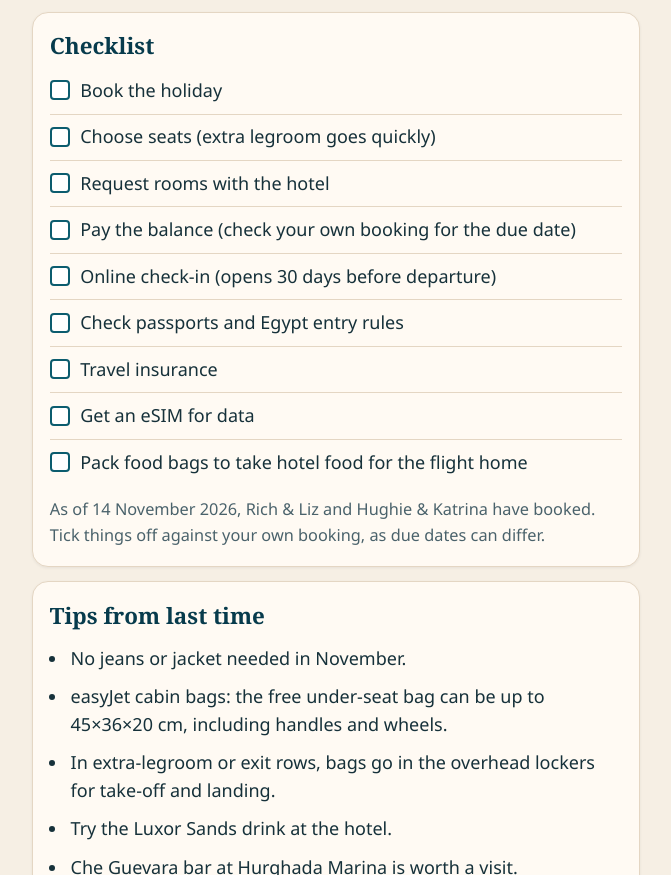
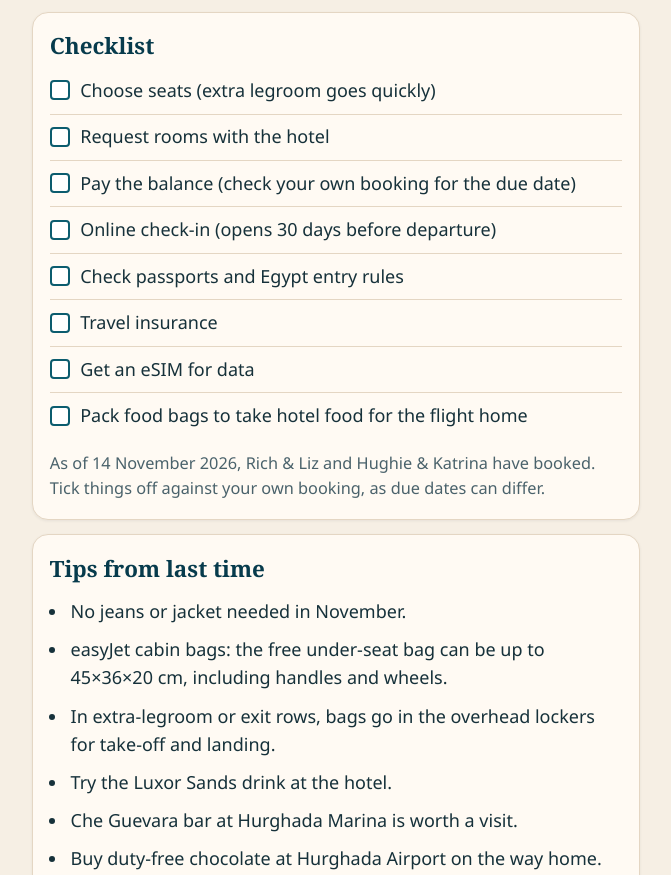
Before and after one commit to kk544nmsbt-sudo/hurghada-2027, a plain HTML site: page index.html in a window 1280 px wide. Shown: the part 1981-2856 px from the top of the page, without its empty margins (304-975 px from the left). Drawn offline with Linux system fonts and the light colour scheme.

Commit message:
Remove 'Book the holiday' from checklist

```diff
--- a/index.html
+++ b/index.html
@@ -444,7 +444,6 @@
     <section>
       <h2>Checklist</h2>
       <ul class="checklist">
-        <li><span class="box" aria-hidden="true"></span><span>Book the holiday</span></li>
         <li><span class="box" aria-hidden="true"></span><span>Choose seats (extra legroom goes quickly)</span></li>
         <li><span class="box" aria-hidden="true"></span><span>Request rooms with the hotel</span></li>
         <li><span class="box" aria-hidden="true"></span><span>Pay the balance (check your own booking for the due date)</span></li>
```
